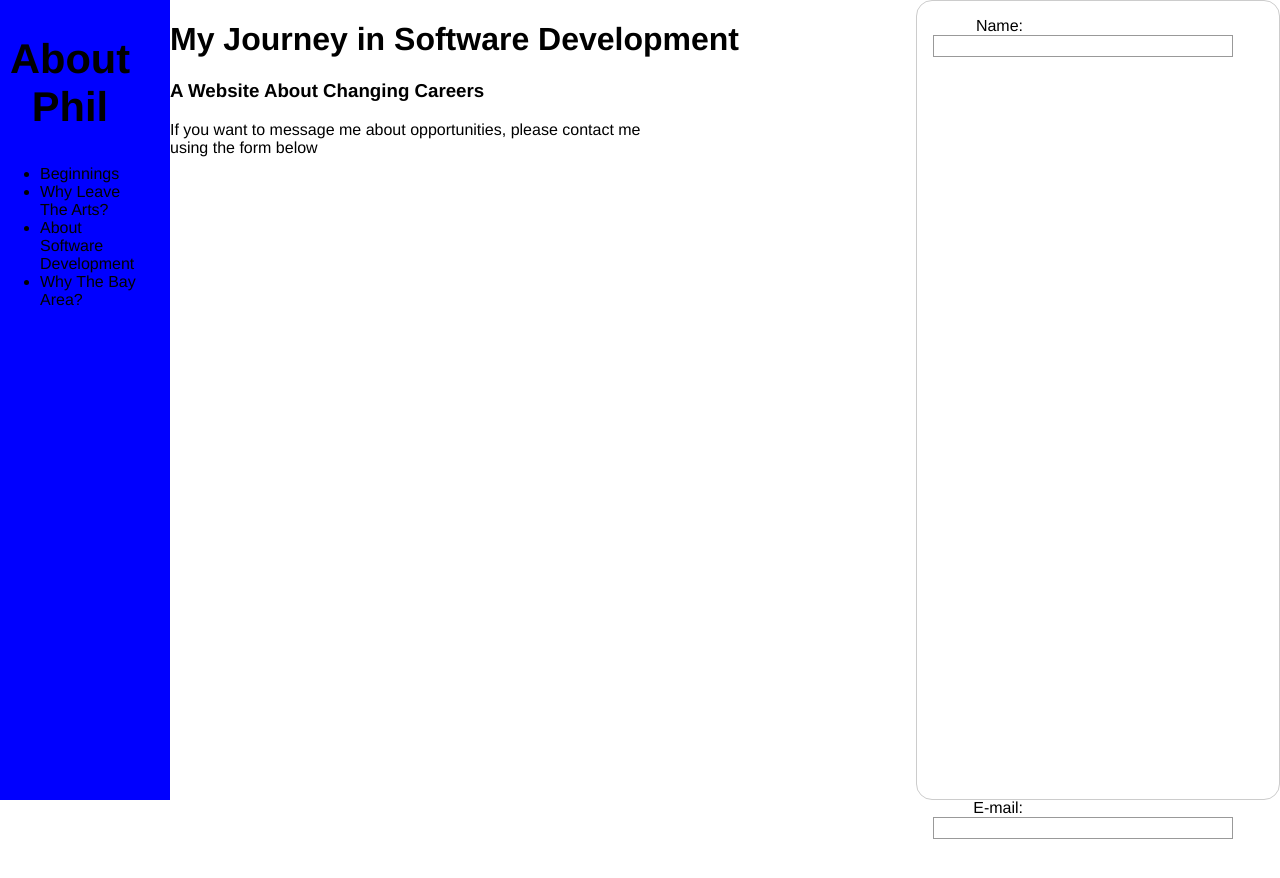
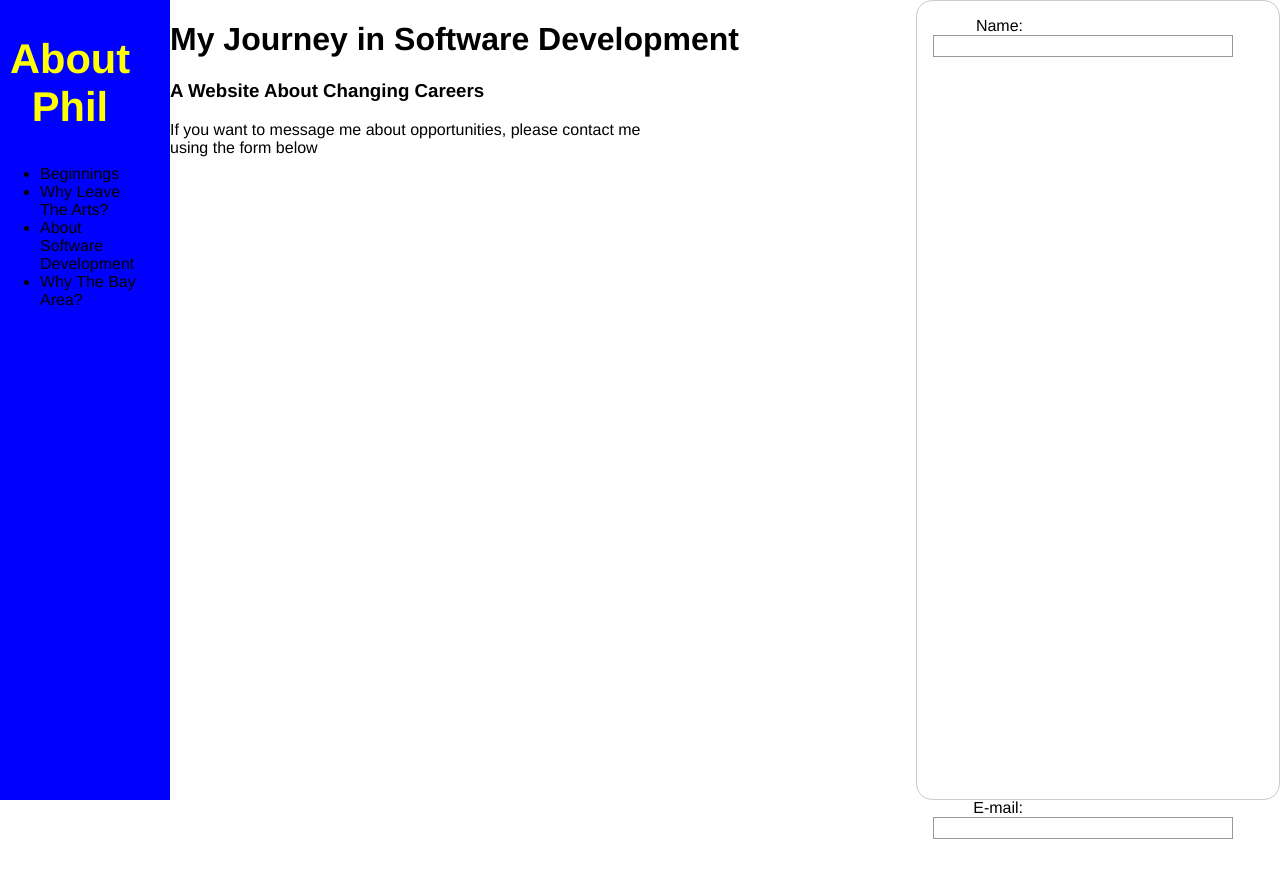
Before and after one commit to pllorenzo/pllorenzo.github.io, a plain HTML site: page index.html in a window 1280 px wide. Shown: the top 878 px of the page. Drawn offline with Linux system fonts and the light colour scheme.

Commit message:
more testing

```diff
--- a/index.html
+++ b/index.html
@@ -8,7 +8,7 @@
 <body>
      <div class="container">
      <div class="nav">
-     <h2>About Phil</h2>
+     <h2 style="color:yellow">About Phil</h2>
      <ul>
         <li>Beginnings</li>
         <li>Why Leave The Arts?</li>
```
